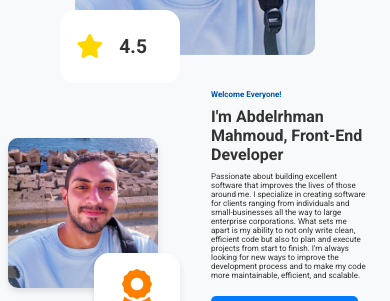
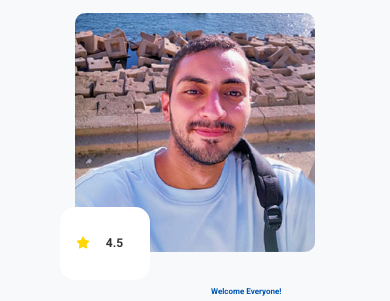
Before and after one commit to abdelrhman-mahmoud-awad/everyweek-project-1, a plain HTML site: page index.html in a window 390 px wide. Shown: the part 510-811 px from the top of the page. Drawn offline with Linux system fonts and the light colour scheme.

Commit message:
Update style.css

```diff
--- a/style.css
+++ b/style.css
@@ -724,7 +724,7 @@ nav .container ul li {
 
   }
   .hero-image .rating .text h3 {
-    padding-top: 0.3rem;*
+    padding-top: 0.3rem;
   }
     .hero-image .rating .text p {
       display: none;
@@ -746,7 +746,7 @@ nav .container ul li {
   }
 
 }
-@media (max-width:400px) {
+@media (max-width:300px) {
 
 .hero .container .hero-content h3 {
     font-size: 1.5rem; /* Adjust font size */
@@ -757,11 +757,12 @@ nav .container ul li {
   .hero .container .hero-content p {
     font-size: 1.5rem; /* Adjust icon size */
   }
-.hero .container .hero-image .rating {
-  width: 40%;
+}
+.hero .container .hero-image .rating  h3 {
+  font-size: 1.5rem;
   }
   .hero-image .rating i{
-    font-size: 3rem; /* Adjust icon size */
+    font-size: 1.5rem; /* Adjust icon size */
   }
   .hero-image .rating .text h3 {
     font-size: 2.4rem; /* Adjust icon size */
@@ -790,4 +791,3 @@ nav .container ul li {
   font-size: 2rem;
   padding-top: 3rem;
 }
-}
```
